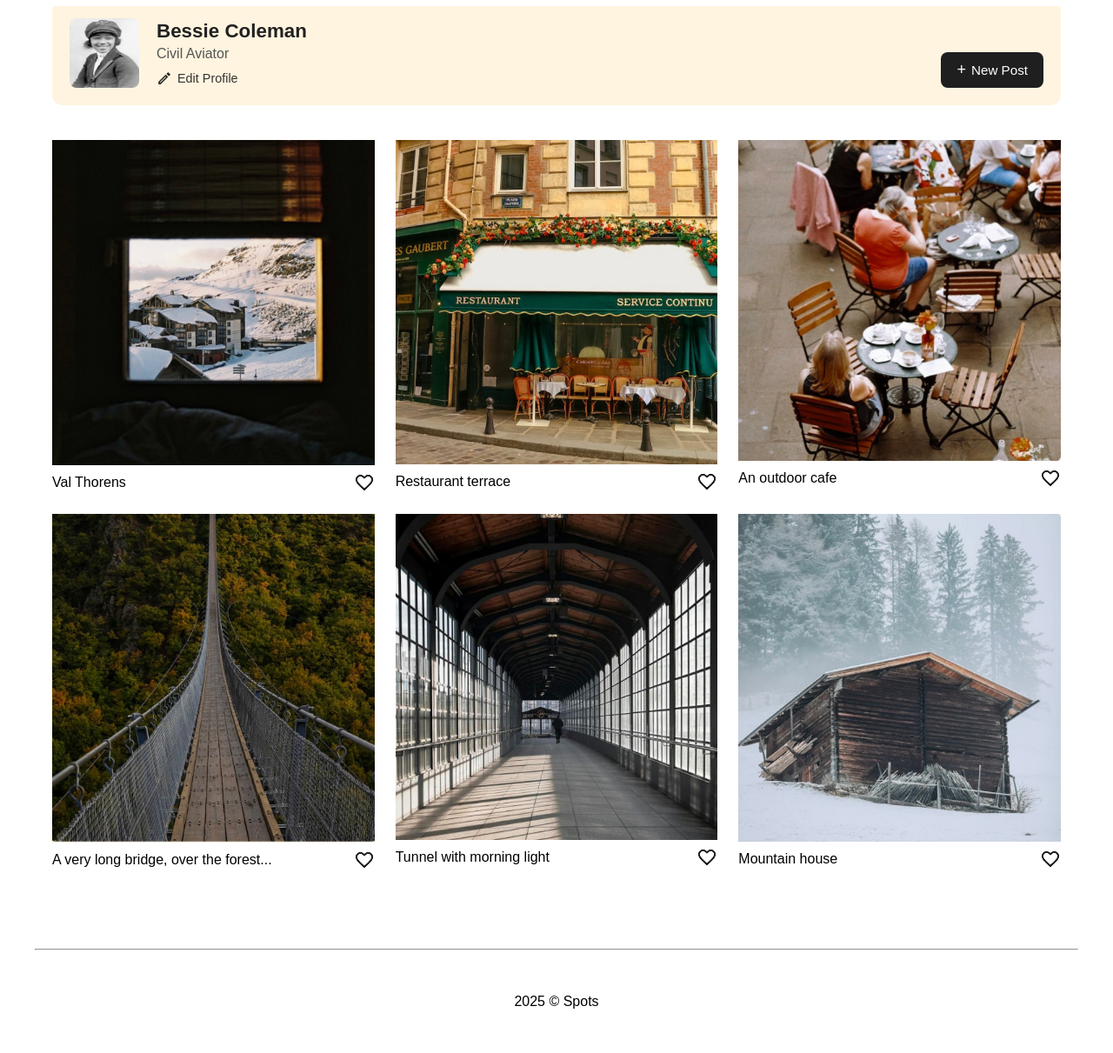
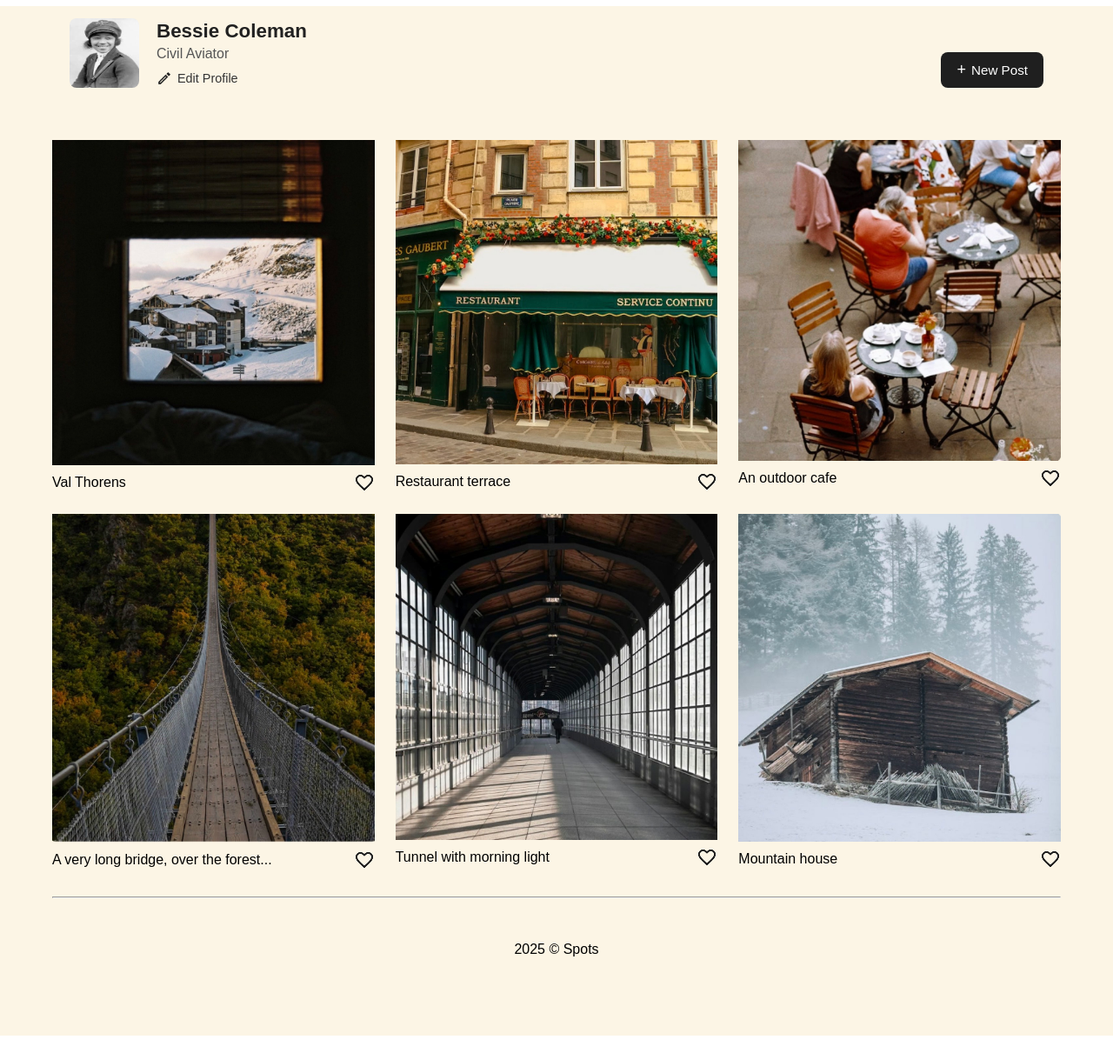
Before and after one commit to iamibinabo/Circle-14-altsch, a plain HTML site: page index.html in a window 1280 px wide. Shown: the part 39-1250 px from the top of the page at 87% size. Drawn offline with Linux system fonts and the light colour scheme.

Commit message:
updated background colour to match the original

```diff
--- a/index.html
+++ b/index.html
@@ -8,6 +8,7 @@
     <title>SPOT Page</title>
   </head>
   <body>
+    <div class="container">
       <!-- Header section  -->
       <header>
         <img src="images/Logo (1).svg" alt="logo" />
@@ -132,14 +133,15 @@
             </div>
           </div>
         </div>
-    </main>
+        <!--</main>-->
 
-   <hr>
-
+        <hr />
 
         <!-- Footer -->
         <footer>
           <span>2025 &copy; Spots</span>
         </footer>
+      </main>
+    </div>
   </body>
 </html>
--- a/main.css
+++ b/main.css
@@ -5,6 +5,13 @@
   padding: 0;
   box-sizing: border-box;
   font-family: "Poppins", sans-serif;
+}
+
+/* bckground colour for body */
+
+.container {
+  background-color: #FCF5E5;
+ ;
 }
 
 /* Header Section */
@@ -35,7 +42,6 @@ main {
   display: flex;
   justify-content: space-between;
   align-items: flex-end;
-  background-color: #fff4df;
   padding: 20px;
   border-radius: 12px;
   margin-bottom: 40px;
```
Lines whose indentation alone changed are shown as unchanged.
